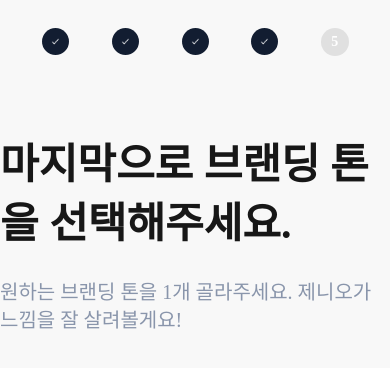
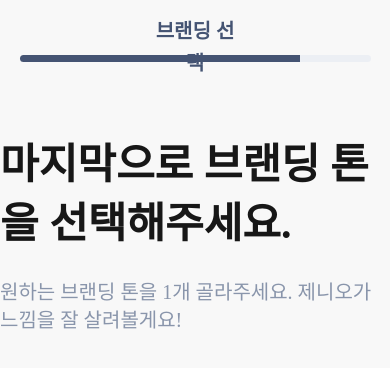
Before and after one commit to oognuyh/genio, a React (Create React App) app in the folder frontend/: page /branding-tone in a window 390 px wide. Shown: the top 368 px of the page. Built offline with nearby package versions, Linux system fonts and the light colour scheme; no server answers; a web font is replaced by a local one.

Commit message:
스테퍼 모바일 반응형 프로그레스바 적용

```diff
--- a/frontend/src/components/ProgressSteps.js
+++ b/frontend/src/components/ProgressSteps.js
@@ -18,11 +18,16 @@ const ProgressSteps = ({ currentStep }) => {
           <div
             key={index}
             className={`step ${index < currentStep ? "completed" : ""} ${
-              index === currentStep ? "current" : ""
+              index + 1 === currentStep ? "current" : ""
+            } ${
+              index + 1 === 1 ? " first" : ""
+            } ${
+              index + 1 === steps.length ? " last" : ""
             }`}
           >
-            {index < currentStep ? (
-              <img src={checkWhiteIcon} alt="완료" className="step-icon" />
+            {index + 1 < currentStep ? (
+              // <img src={checkWhiteIcon} alt="완료" className="step-icon" />
+              <span className="step-icon">✓</span>
             ) : (
               <span className="step-number">{index + 1}</span>
             )}
--- a/frontend/src/components/loadingScreen.js
+++ b/frontend/src/components/loadingScreen.js
@@ -8,7 +8,7 @@ const LoadingScreen = ({ currentStep, message }) => {
   return (
     <div className="loading-body">
       <p className="loading-text" > { currentStep === 1 ? '제니오가 매의 눈으로 이력서를 살펴보고 있어요. 👀' : '제니오가 맞춤형 브랜딩 키트를 만들고 있어요. 🛠' } </p>
-      <p className="loading-subtext"> 제니오가 총 nnnn자의 텍스트를 읽고 있어요. </p>
+      <p className="loading-subtext"> { message } </p>
       <img className="loading-image" src={currentStep === 1 ? loadingImage1 : loadingImage2} alt="로딩 중" />
     </div>
   );
--- a/frontend/src/components/progressSteps.css
+++ b/frontend/src/components/progressSteps.css
@@ -8,6 +8,7 @@
   position: fixed;
   top: 0;
   left: 0;
+  background-color: #f8f8f8;
   z-index: 1000;
 }
 
@@ -59,12 +60,34 @@
 
 /* ✅ 체크 아이콘 스타일 */
 .step-icon {
-  width: 15px;
-  height: 15px;
+  display: flex;
+  justify-content: center;
+  align-items: center;
+  width: 32px;
+  height: 32px;
+  border-radius: 50%;
   background-color: #121d31;
+  color: #ffffff;
+  font-size: 16px;
+  font-weight: bold;
+  z-index: 1;
+  transition: background 0.3s, color 0.3s;
+}
+
+/* .step-icon {
+  display: flex;
+  justify-content: center;
+  align-items: center;
+  width: 32px;
+  height: 32px;
   border-radius: 50%;
-  padding: 9px;
-}
+  background-color: #121d31;
+  color: #ffffff;
+  font-size: 16px;
+  font-weight: bold;
+  z-index: 1;
+  transition: background 0.3s, color 0.3s;
+} */
 
 /* ✅ 이미 지난 단계는 숫자를 숨기고 체크 아이콘 표시 */
 .step.completed .step-number {
@@ -78,6 +101,7 @@
 /* ✅ 현재 단계는 숫자를 유지하고 체크 아이콘 숨김 */
 .step.current .step-number {
   display: flex;
+  background-color: #455473;
 }
 
 .step.current .step-icon {
@@ -112,6 +136,10 @@
 
 /* ✅ 반응형 - 작은 화면에서 스텝 간격 및 마진 조정 */
 @media (min-width: 769px) and (max-width: 1279px) {
+  .progress-container {
+    padding: 1.6vh 0;
+  }
+
   .step-wrapper {
     width: calc(100% - 160px);
     /* 🔹 좌우 마진 80px씩 */
@@ -131,21 +159,28 @@
   }
 
   .step-icon {
-    width: 10px;
-    height: 10px;
+    width: 28px;
+    height: 28px;
+    font-size: 14px;
   }
 
   .step-text,
   .step.completed .step-text,
   .step.current .step-text {
-    font-size: 16.5px;
+    font-size: 16px;
   }
 }
 
 @media (max-width: 768px) {
+  .progress-container {
+    padding: 1.8vh 0px;
+  }
+
   .step-wrapper {
-    width: calc(100% - 60px);
+    width: 90vw;
     /* 🔹 좌우 마진 30px씩 */
+    margin: 0;
+    gap: 0;
   }
 
   .step {
@@ -154,19 +189,64 @@
   }
 
   .step-number {
-    width: 28px;
-    height: 28px;
-    font-size: 14px;
+    width: 18vw;
+    height: 7px;
+    font-size: 0px;
+    border-radius: 0;
+    margin-top: 40px;
+    background-color: #ECEFF4;
+  }
+
+  .step.last .step-number {
+    border-radius: 0;
+    border-bottom-right-radius: 5px;
+    border-top-right-radius: 5px;
+  }
+
+  .step.first .step-number,
+  .step.first .step-icon {
+    border-radius: 0;
+    border-bottom-left-radius: 5px;
+    border-top-left-radius: 5px;
   }
 
   .step-icon {
-    width: 9px;
-    height: 9px;
+    width: 18vw;
+    height: 7px;
+    font-size: 0px;
+    border-radius: 0;
+    margin-top: 40px;
+    background-color: #455473;
   }
 
-  .step-text,
-  .step.completed .step-text,
+  .step-text {
+    display: none;
+  }
+
   .step.current .step-text {
-    visibility: hidden;
+    display: flex;
+    width: 92px;
+    position: fixed;
+    left: 50vw;
+    transform: translate(-46px, 0);
+    font-size: 20px;
   }
 }
+
+/* .step-number {
+  width: 18vw;
+  height: 7px;
+  font-size: 0px;
+  border-radius: 5%;
+  margin-top: 40px;
+  background-color: #ECEFF4;
+}
+
+.step-icon {
+  width: 18vw;
+  height: 7px;
+  font-size: 0px;
+  border-radius: 5%;
+  margin-top: 40px;
+  background-color: #455473;
+} */
```
Also changed, not shown: frontend/src/assets/progressbar_current.png (added), frontend/src/assets/progressbar_normal.png (added).
